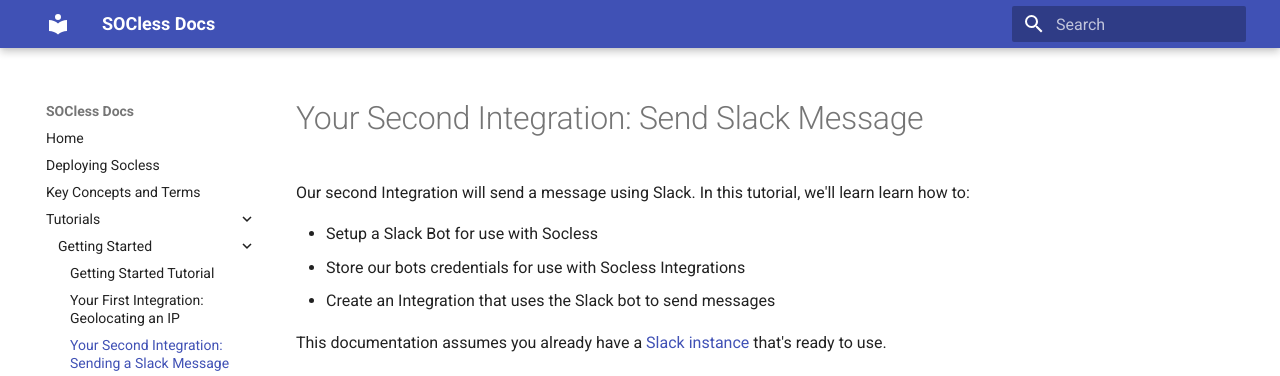
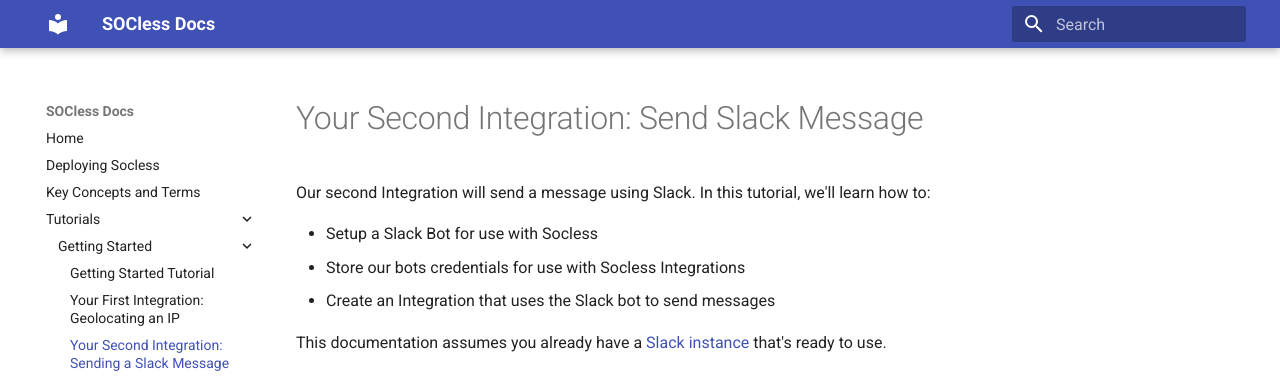
Before and after one commit to twilio-labs/socless, an MkDocs documentation site: the page built from docs/your-second-integration-sending-a-slack-message.md, in a window 1280 px wide and 900 px high. Shown: the top 376 px of the window. Built offline with MkDocs 1.6.1 and Material for MkDocs 9.7.7, drawn with Linux system fonts in a browser that asks for light colours; some of the changed text lies outside the part shown.

Commit message:
docs: fix typos
* remove extra `learn`
* `intgration` -> `integration`

```diff
--- a/docs/your-second-integration-sending-a-slack-message.md
+++ b/docs/your-second-integration-sending-a-slack-message.md
@@ -1,5 +1,5 @@
 # Your Second Integration: Send Slack Message
-Our second Integration will send a message using Slack. In this tutorial, we'll learn learn how to:
+Our second Integration will send a message using Slack. In this tutorial, we'll learn how to:
 
 - Setup a Slack Bot for use with Socless
 - Store our bots credentials for use with Socless Integrations
```
Also changed, not shown: other parts of docs/your-second-integration-sending-a-slack-message.md (+1 -1 lines).
